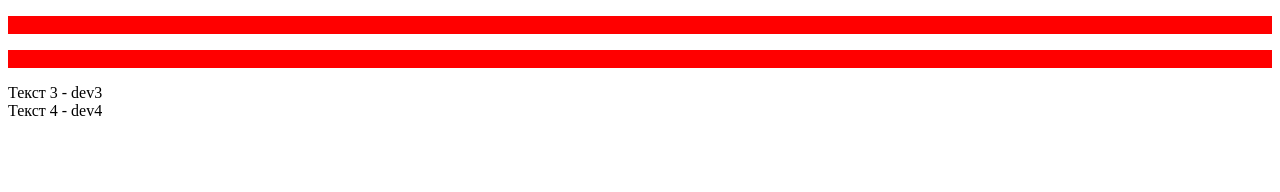
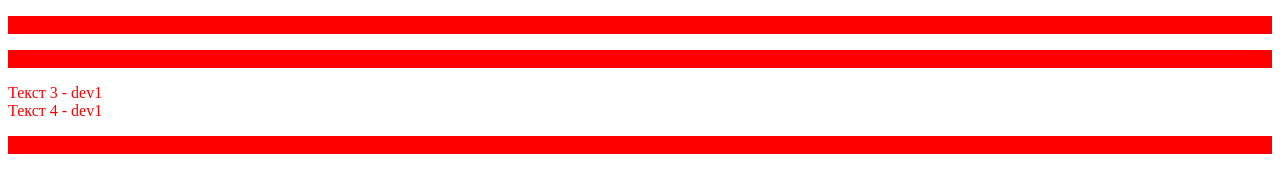
Before and after one commit to batnd/hWork13, a plain HTML site: page index.html in a window 1280 px wide. Drawn offline with Linux system fonts and the light colour scheme.

Commit message:
3(task-1 - dev1) - edited html,css

```diff
--- a/index.html
+++ b/index.html
@@ -9,9 +9,10 @@
 </head>
 <body>
     <p>Текст 1 - dev1</p>
-    <p>Текст 2 - dev2</p>
-    <div>Текст 3 - dev3</div>
-    <div>Текст 4 - dev4</div>
+    <p>Текст 2 - dev1</p>
+    <div>Текст 3 - dev1</div>
+    <div>Текст 4 - dev1</div>
+    <p>Текст 5 - dev1</p>
 
     <script src="script.js"></script>
 </body>
--- a/script.js
+++ b/script.js
@@ -1 +1,2 @@
 console.log("Текст 1 - dev1");
+console.log("Текст 2 - dev1");
--- a/style.css
+++ b/style.css
@@ -2,3 +2,6 @@ p {
     color: red;
     background-color: red;
 }
+div {
+    color: red;
+}
```
